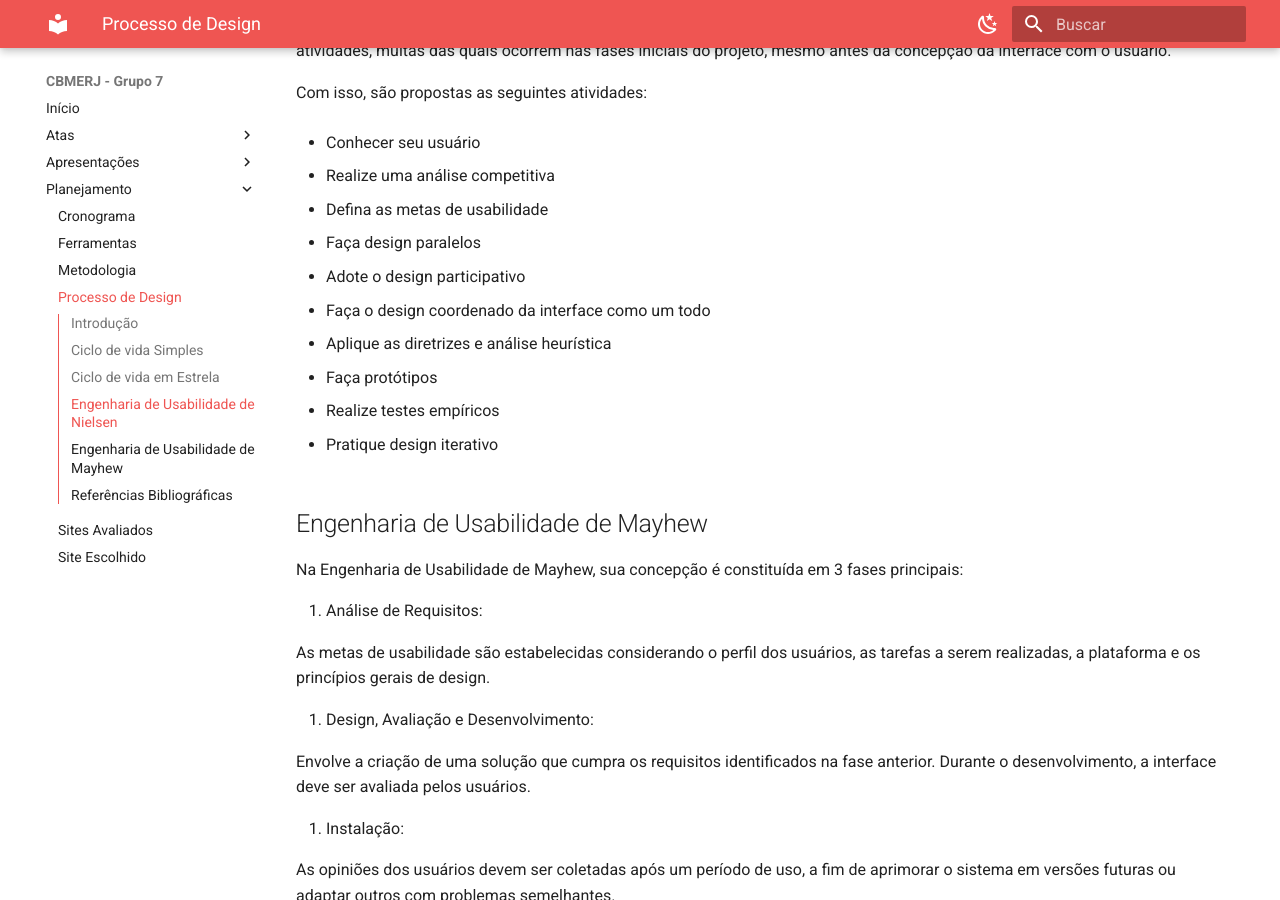
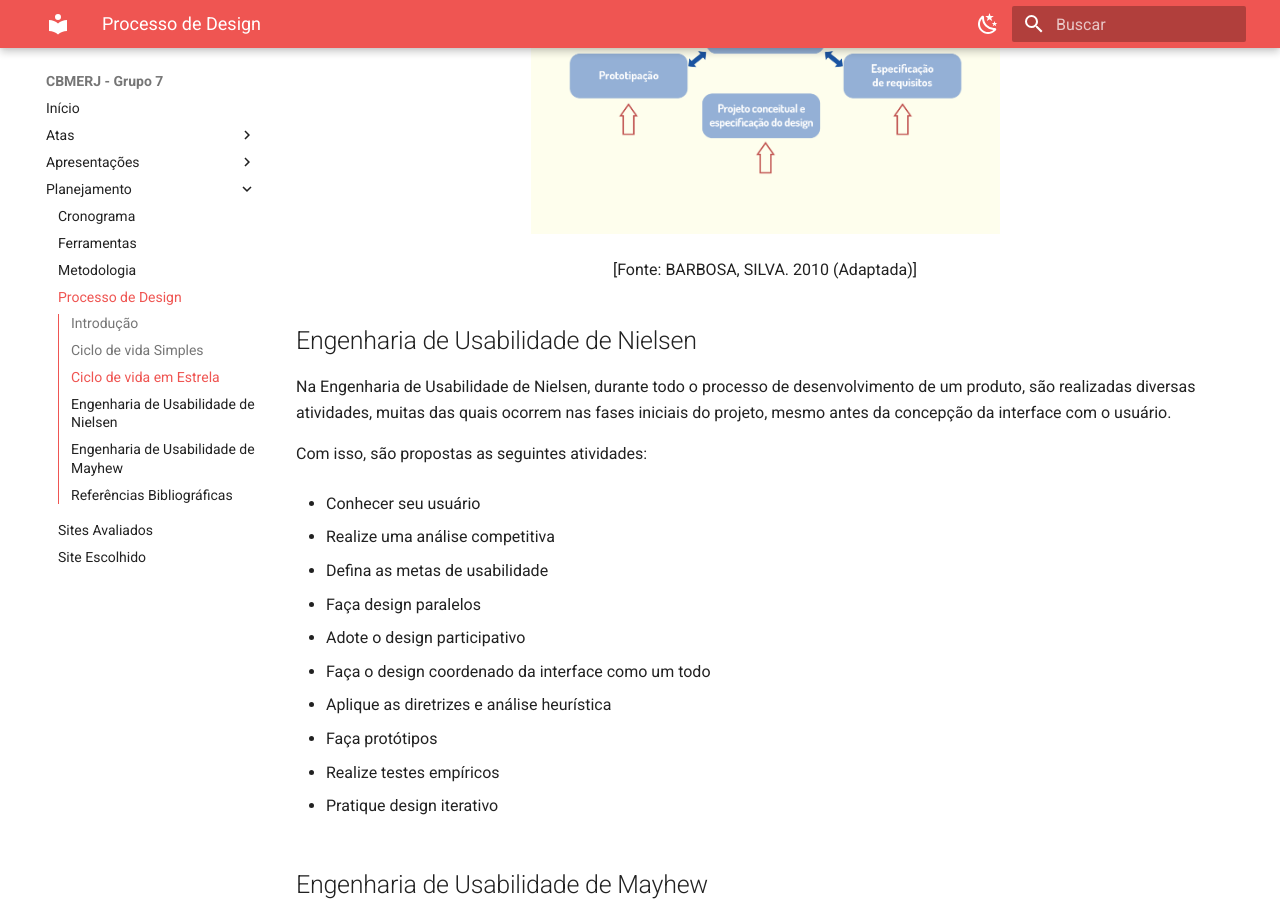
Before and after one commit to Interacao-Humano-Computador/2024.1-CBMERJ, an MkDocs documentation site: the page built from docs/planejamento/processo-de-design.md, in a window 1280 px wide and 900 px high, scrolled down 766 px. Built offline with MkDocs 1.6.1 and Material for MkDocs 9.7.7, drawn with Linux system fonts in a browser that asks for light colours.

Commit message:
teste de imagens em processo de design

```diff
--- a/docs/planejamento/processo-de-design.md
+++ b/docs/planejamento/processo-de-design.md
@@ -9,7 +9,10 @@ As etapas desempenham um papel fundamental nesse modelo, garantindo que os dados
 
 A avaliação assume um papel central, sendo realizada após a conclusão de cada atividade e antes do início da próxima. É necessário passar por uma avaliação ao concluir uma etapa e antes de iniciar outra, garantindo a qualidade e adequação do trabalho realizado em todas as fases do processo.
 
-<img alt="LogoGit" src="../img/processo-de-design/ciclodevidaemestrela.png" width="60px">
+<p align="center">
+  <img src="../img/processo-de-design/ciclodevidaemestrela.png" alt="Ciclo de vida em Estrela" width="50%" />
+</p>
+<p align="center">[Fonte: BARBOSA, SILVA. 2010 (Adaptada)] </p>
 
 ## Engenharia de Usabilidade de Nielsen
 Na Engenharia de Usabilidade de Nielsen, durante todo o processo de desenvolvimento de um produto, são realizadas diversas atividades, muitas das quais ocorrem nas fases iniciais do projeto, mesmo antes da concepção da interface com o usuário.
@@ -58,7 +61,7 @@ As opiniões dos usuários devem ser coletadas após um período de uso, a fim d
 Mayhew propôs esse modelo de ciclo de vida para a engenharia de usabilidade que combina várias abordagens da área de Interação Humano-Computador em um único ciclo. A análise dos requisitos é guiada pelo perfil do usuário, análise de tarefas, características e limitações da plataforma. Na etapa de design e avaliação, o objetivo é criar uma solução para IHC. Por fim, na etapa de implementação, é crucial obter feedback dos usuários após um período de uso para possíveis melhorias futuras no sistema.
 
 <p align="center">
-  <img src="../imgs/engenhariadeusabilidademayhew.png" alt="Engenharia de Usabilidade de Mayhew" width="50%" />
+  <img src="../img/processo-de-design/engenhariadeusabilidademayhew.png" alt="Engenharia de Usabilidade de Mayhew" width="50%" />
 </p>
 <p align="center">(Fonte: Mayhew, 1999) </p>
 
```
